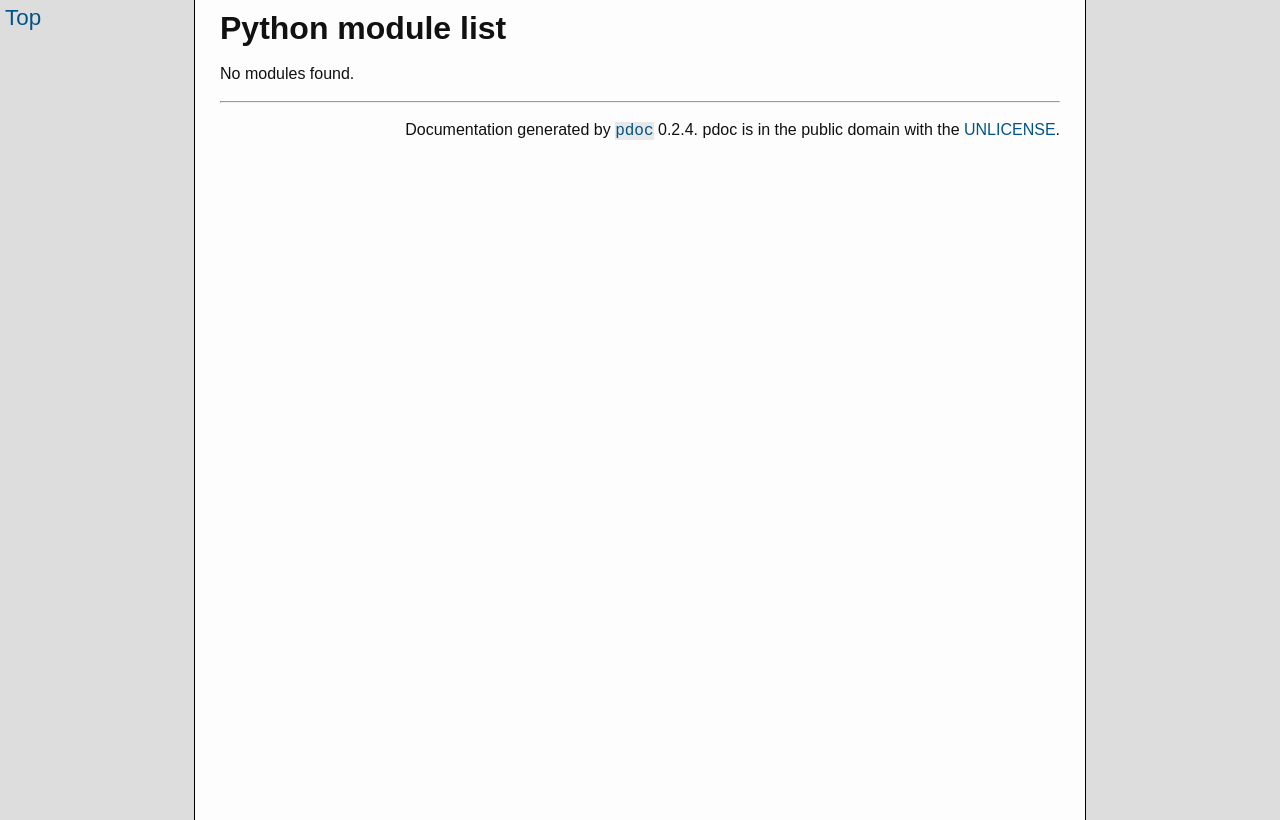
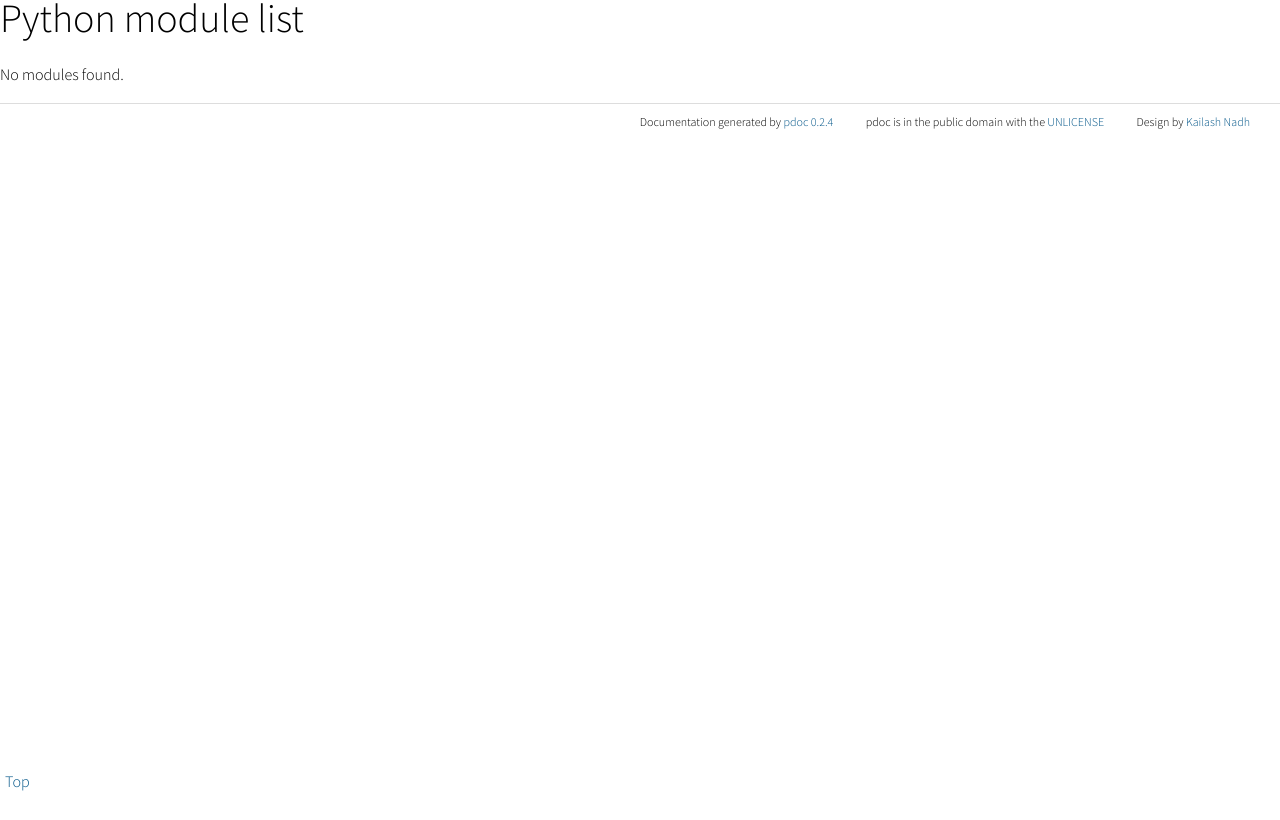
Before and after one commit to mitmproxy/pdoc, a Python web app: template pdoc/templates/html.mako in a window 1280 px wide. After the commit the page ends 791 px from the top, so only its background shows below. Run offline with Mako, Linux system fonts and the light colour scheme; the template is opened without the code that fills it, so the values that code supplies are empty.

Commit message:
HTML5+CSS face lift

```diff
--- a/pdoc/templates/css.mako
+++ b/pdoc/templates/css.mako
@@ -2,21 +2,28 @@
   html, body {
     margin: 0;
     padding: 0;
-    background: #ddd;
     height: 100%;
   }
-
-  #container {
-    width: 840px;
-    background-color: #fdfdfd;
-    color: #111;
-    margin: 0 auto;
-    border-left: 1px solid #000;
-    border-right: 1px solid #000;
-    padding: 10px 25px;
-    min-height: 100%;
+  body {
+    background: #fff;
+    font-family: "Source Sans Pro", "Helvetica Neueue", Helvetica, sans;
+    font-weight: 300;
+    font-size: 16px;
+    line-height: 1.6em;
   }
-
+  #content {
+    width: 70%;
+    max-width: 850px;
+    float: left;
+    padding: 30px 60px;
+    border-left: 1px solid #ddd;
+  }
+  #sidebar {
+    width: 25%;
+    float: left;
+    padding: 30px;
+    overflow: hidden;
+  }
   #nav {
     font-size: 130%;
     margin: 0 0 15px 0;
@@ -25,17 +32,32 @@
   #top {
     display: block;
     position: fixed;
-    top: 5px;
+    bottom: 5px;
     left: 5px;
-    font-size: 140%;
   }
 
+  #footer {
+    font-size: .75em;
+    padding: 5px 30px;
+    border-top: 1px solid #ddd;
+    text-align: right;
+  }
+    #footer p {
+      margin: 0 0 0 30px;
+      display: inline-block;
+    }
+
+  h1, h2, h3, h4, h5 {
+    font-weight: 300;
+  }
   h1 {
-    margin: 0 0 10px 0;
+    font-size: 2.5em;
+    margin: .15em 0 .75em 0;
   }
 
   h2 {
-    margin: 25px 0 10px 0;
+    font-size: 1.75em;
+    margin: 1em 0 .50em 0;
   }
 
   h3 {
@@ -50,32 +72,38 @@
   a {
     color: #058;
     text-decoration: none;
+    transition: color .3s ease-in-out;
   }
 
   a:hover {
     color: #e08524;
-  }
-
-  p {
-    line-height: 1.35em;
+    transition: color .3s ease-in-out;
   }
 
   pre, code, .mono, .name {
     font-family: "Ubuntu Mono", "Cousine", "DejaVu Sans Mono", monospace;
   }
 
+  .title .name {
+    font-weight: bold;
+  }
+  .section-title {
+    margin-top: 2em;
+  }
   .ident {
     color: #900;
   }
 
   code {
-    background: #e8e8e8;
+    background: #f9f9f9;
   }
 
   pre {
-    background: #e8e8e8;
-    padding: 6px;
+    background: #fefefe;
+    border: 1px solid #ddd;
+    box-shadow: 2px 2px 0 #f3f3f3;
     margin: 0 30px;
+    padding: 15px 30px;
   }
 
   .codehilite {
@@ -85,6 +113,7 @@
     .codehilite pre {
       margin: 0;
     }
+    .codehilite .err { background: #ff3300; color: #fff !important; }
 
   table#module-list {
     font-size: 110%;
@@ -122,57 +151,22 @@
       width: 100%;
     }
 
-  ul#index {
+
+  #index {
+    list-style-type: none;
+    margin: 0;
     padding: 0;
-    margin: 0;
   }
-
     ul#index .class_name {
       /* font-size: 110%; */
       font-weight: bold;
     }
-
-    ul#index li {
-      margin-bottom: 18px;
-    }
-
-      ul#index ul li {
-        margin-bottom: 8px;
-      }
-
-    ul#index, ul#index ul {
-      list-style-type: none;
-    }
-
-    ul#index ul {
-      margin: 0 0 10px 20px;
-      padding: 0;
-    }
-
-  .column_list {
-    width: 100%;
-    display: inline-block;
-    margin-left: 20px;
-  }
-
-  .column_list:after {
-    visibility: hidden;
-    display: block;
-    font-size: 0;
-    height: 0;
-    content: " ";
-    clear: both;
-  }
-
-    .column_list ul {
-      float: left;
-      text-align: left;
-      width: 32%;
-      margin: 0 !important;
+    #index ul {
+      margin: 0;
     }
 
   .item {
-    margin: 0 0 25px 0;
+    margin: 0 0 15px 0;
   }
 
     .item .class {
@@ -184,12 +178,17 @@
       }
 
     .item .name {
-      background: #e8e8e8;
-      padding: 4px;
-      margin: 0 0 8px 0;
-      font-size: 110%;
+      background: #fafafa;
+      margin: 0;
       font-weight: bold;
+      padding: 5px 10px;
+      border-radius: 3px;
+      display: inline-block;
+      min-width: 40%;
     }
+      .item .name:hover {
+        background: #f6f6f6;
+      }
 
     .item .empty_desc {
       margin: 0 0 5px 0;
@@ -197,8 +196,7 @@
     }
 
     .item .inheritance {
-      margin: 3px 0 10px 0;
-      padding: 0 8px;
+      margin: 3px 0 0 30px;
     }
 
     .item .inherited {
@@ -215,13 +213,27 @@
       }
 
     .source_cont {
-      margin: 10px 8px 0 8px;
+      margin: 0;
       padding: 0;
     }
 
-    .source_link {
-      font-weight: bold;
+    .source_link a {
+      background: #ffc300;
+      font-weight: 400;
+      font-size: .75em;
+      text-transform: uppercase;
+      color: #fff;
+      text-shadow: 1px 1px 0 #f4b700;
+
+      padding: 3px 8px;
+      border-radius: 2px;
+      transition: background .3s ease-in-out;
     }
+      .source_link a:hover {
+        background: #FF7200;
+        text-shadow: none;
+        transition: background .3s ease-in-out;
+      }
 
     .source {
       display: none;
@@ -237,10 +249,55 @@
   .desc h1, .desc h2, .desc h3 {
     font-size: 100% !important;
   }
+  .clear {
+    clear: both;
+  }
+
+  @media all and (max-width: 950px) {
+    #sidebar {
+      width: 35%;
+    }
+    #content {
+      width: 65%;
+    }
+  }
+  @media all and (max-width: 650px) {
+    #top {
+      display: none;
+    }
+    #sidebar {
+      float: none;
+      width: auto;
+    }
+    #content {
+      float: none;
+      width: auto;
+      padding: 30px;
+    }
+
+    #index ul {
+      padding: 0;
+      margin-bottom: 15px;
+    }
+    #index ul li {
+      display: inline-block;
+      margin-right: 30px;
+    }
+    #footer {
+      text-align: left;
+    }
+    #footer p {
+      display: block;
+      margin: inherit;
+    }
+  }
 
   /*****************************/
 </%def>
 <%def name="pre()">
+* {
+  box-sizing: border-box;
+}
 /*! normalize.css v1.1.1 | MIT License | git.io/normalize */
 
 /* ==========================================================================
--- a/pdoc/templates/html.mako
+++ b/pdoc/templates/html.mako
@@ -155,7 +155,7 @@
 %>
 <%def name="show_source(d)">
   % if show_source_code and d.source is not None and len(d.source) > 0:
-    <p class="source_link"><a href="javascript:void(0);" onclick="toggle('${sourceid(d)}', this);">Show source.</a></p>
+	<p class="source_link"><a href="javascript:void(0);" onclick="toggle('${sourceid(d)}', this);">Show source &equiv;</a></p>
 	<div id="${sourceid(d)}" class="source">
 	  ${decode(clean_source_lines(d.source))}
 	</div>
@@ -218,25 +218,11 @@
 </%def>
 
 <%def name="show_column_list(items, numcols=3)">
-  <%
-    items = list(items)
-    columns = [None] * numcols
-    per = len(items) // numcols
-    which_add1 = len(items) % numcols
-    for c in range(numcols):
-      numthis = per + 1 if c < which_add1 else per
-      columns[c] = items[0:numthis]
-      items = items[numthis:]
-  %>
-  <div class="column_list">
-    % for column in columns:
   <ul>
-        % for item in column:
+	% for item in items:
 	  <li class="mono">${item}</li>
 	% endfor
   </ul>
-    % endfor
-  </div>
 </%def>
 
 <%def name="show_module(module)">
@@ -268,28 +254,126 @@
 	  </p>
   % endif
 
-  <h1>Module ${module.name}</h1>
+  <header id="section-intro">
+	<h1 class="title"><span class="name">${module.name}</span> module</h1>
 	${module.docstring | mark}
 	${show_source(module)}
-  <hr>
+  </header>
 
-  <h2>Index</h2>
+  <section id="section-items">
+	  % if len(variables) > 0:
+	  <h2 class="section-title" id="header-variables">Module variables</h2>
+	  % for v in variables:
+		  <div class="item">
+			<p id="${v.refname}" class="name">var ${ident(v.name)}</p>
+			${show_desc(v)}
+		  </div>
+	  % endfor
+	  % endif
 
+	  % if len(functions) > 0:
+	  <h2 class="section-title" id="header-functions">Functions</h2>
+	  % for f in functions:
+		  ${show_func(f)}
+	  % endfor
+	  % endif
+
+	  % if len(classes) > 0:
+	  <h2 class="section-title" id="header-classes">Classes</h2>
+	  % for c in classes:
+		  <%
+			class_vars = c.class_variables()
+			smethods = c.functions()
+			inst_vars = c.instance_variables()
+			methods = c.methods()
+			mro = c.module.mro(c)
+		  %>
+		  <div class="item">
+			<p id="${c.refname}" class="name">class ${ident(c.name)}</p>
+			${show_desc(c)}
+
+			<div class="class">
+			  % if len(mro) > 0:
+				  <h3>Ancestors (in MRO)</h3>
+				  <ul class="class_list">
+				  % for cls in mro:
+					<li>${link(cls.refname)}</li>
+				  % endfor
+				  </ul>
+			  % endif
+			  % if len(class_vars) > 0:
+				  <h3>Class variables</h3>
+				  % for v in class_vars:
+					  <div class="item">
+						<p id="${v.refname}" class="name">var ${ident(v.name)}</p>
+						${show_inheritance(v)}
+						${show_desc(v)}
+					  </div>
+				  % endfor
+			  % endif
+			  % if len(smethods) > 0:
+				  <h3>Static methods</h3>
+				  % for f in smethods:
+					  ${show_func(f)}
+				  % endfor
+			  % endif
+			  % if len(inst_vars) > 0:
+				  <h3>Instance variables</h3>
+				  % for v in inst_vars:
+					  <div class="item">
+						<p id="${v.refname}" class="name">var ${ident(v.name)}</p>
+						${show_inheritance(v)}
+						${show_desc(v)}
+					  </div>
+				  % endfor
+			  % endif
+			  % if len(methods) > 0:
+				  <h3>Methods</h3>
+				  % for f in methods:
+					  ${show_func(f)}
+				  % endfor
+			  % endif
+			</div>
+		  </div>
+	  % endfor
+	  % endif
+
+	  % if len(submodules) > 0:
+	  <h2 class="section-title" id="header-submodules">Sub-modules</h2>
+	  % for m in submodules:
+		  <div class="item">
+			<p class="name">${link(m.refname)}</p>
+			${show_desc(m, limit=300)}
+		  </div>
+	  % endfor
+	  % endif
+	</section>
+</%def>
+
+<%def name="module_index(module)">
+  <%
+	variables = module.variables()
+	classes = module.classes()
+	functions = module.functions()
+	submodules = module.submodules()
+  %>
+  <div id="sidebar">
+	  <h1>Index</h1>
 	  <ul id="index">
 	  % if len(variables) > 0:
-    <li><h4><a href="#header-variables">Module variables</a></h4>
+		<li class="set"><h3><a href="#header-variables">Module variables</a></h3>
 		  ${show_column_list(map(lambda v: link(v.refname), variables))}
 		</li>
 	  % endif
 
 	  % if len(functions) > 0:
-    <li><h4><a href="#header-functions">Functions</a></h4>
+		<li class="set"><h3><a href="#header-functions">Functions</a></h3>
 		  ${show_column_list(map(lambda f: link(f.refname), functions))}
 		</li>
 	  % endif
 
 	  % if len(classes) > 0:
-    <li><h4><a href="#header-classes">Classes</a></h4>
+		<li class="set"><h3><a href="#header-classes">Classes</a></h3>
 		  <ul>
 			% for c in classes:
 			  <li class="mono">
@@ -307,7 +391,7 @@
 	  % endif
 
 	  % if len(submodules) > 0:
-    <li><h4><a href="#header-submodules">Sub-modules</a></h4>
+		<li class="set"><h3><a href="#header-submodules">Sub-modules</a></h3>
 		  <ul>
 			% for m in submodules:
 			  <li class="mono">${link(m.refname)}</li>
@@ -316,111 +400,22 @@
 		</li>
 	  % endif
 	  </ul>
-
-  % if len(variables) > 0:
-  <h2 id="header-variables">Module variables</h2>
-  % for v in variables:
-      <div class="item">
-        <p id="${v.refname}" class="name">var ${ident(v.name)}</p>
-        ${show_desc(v)}
   </div>
-  % endfor
-  % endif
-
-  % if len(functions) > 0:
-  <h2 id="header-functions">Functions</h2>
-  % for f in functions:
-      ${show_func(f)}
-  % endfor
-  % endif
-
-  % if len(classes) > 0:
-  <h2 id="header-classes">Classes</h2>
-  % for c in classes:
-      <%
-        class_vars = c.class_variables()
-        smethods = c.functions()
-        inst_vars = c.instance_variables()
-        methods = c.methods()
-        mro = c.module.mro(c)
-      %>
-      <div class="item">
-        <p id="${c.refname}" class="name">class ${ident(c.name)}</p>
-        ${show_desc(c)}
-
-        <div class="class">
-          % if len(mro) > 0:
-              <h4>Ancestors (in MRO)</h4>
-              <ul class="class_list">
-              % for cls in mro:
-                <li>${link(cls.refname)}</li>
-              % endfor
-              </ul>
-          % endif
-          % if len(class_vars) > 0:
-              <h4>Class variables</h4>
-              % for v in class_vars:
-                  <div class="item">
-                    <p id="${v.refname}" class="name">var ${ident(v.name)}</p>
-                    ${show_inheritance(v)}
-                    ${show_desc(v)}
-                  </div>
-              % endfor
-          % endif
-          % if len(smethods) > 0:
-              <h4>Static methods</h4>
-              % for f in smethods:
-                  ${show_func(f)}
-              % endfor
-          % endif
-          % if len(inst_vars) > 0:
-              <h4>Instance variables</h4>
-              % for v in inst_vars:
-                  <div class="item">
-                    <p id="${v.refname}" class="name">var ${ident(v.name)}</p>
-                    ${show_inheritance(v)}
-                    ${show_desc(v)}
-                  </div>
-              % endfor
-          % endif
-          % if len(methods) > 0:
-              <h4>Methods</h4>
-              % for f in methods:
-                  ${show_func(f)}
-              % endfor
-          % endif
-        </div>
-      </div>
-  % endfor
-  % endif
-
-  % if len(submodules) > 0:
-  <h2 id="header-submodules">Sub-modules</h2>
-  % for m in submodules:
-      <div class="item">
-        <p class="name">${link(m.refname)}</p>
-        ${show_desc(m, limit=300)}
-      </div>
-  % endfor
-  % endif
 </%def>
 
 <!doctype html>
-<!--[if lt IE 7]> <html class="no-js lt-ie9 lt-ie8 lt-ie7" lang="en"> <![endif]-->
-<!--[if IE 7]>		<html class="no-js lt-ie9 lt-ie8" lang="en"> <![endif]-->
-<!--[if IE 8]>		<html class="no-js lt-ie9" lang="en"> <![endif]-->
-<!--[if gt IE 8]><!--> <html class="no-js" lang="en"> <!--<![endif]-->
 <head>
   <meta charset="utf-8">
 
   % if module_list:
 	  <title>Python module list</title>
-      <meta name="description" content="A list of Python modules in sys.path">
+	  <meta name="description" content="A list of Python modules in sys.path" />
   % else:
 	  <title>${module.name} API documentation</title>
-      <meta name="description" content="${module.docstring | glimpse, trim}">
+	  <meta name="description" content="${module.docstring | glimpse, trim}" />
   % endif
 
+  <link href='http://fonts.googleapis.com/css?family=Source+Sans+Pro:400,300' rel='stylesheet' type='text/css'>
   <%namespace name="css" file="css.mako" />
   <style type="text/css">
   ${css.pre()}
@@ -447,10 +442,10 @@
 		return;
 	  if (!$node.style.display || $node.style.display == 'none') {
 		$node.style.display = 'block';
-        $link.innerHTML = 'Hide source.';
+		$link.innerHTML = 'Hide source &nequiv;';
 	  } else {
 		$node.style.display = 'none';
-        $link.innerHTML = 'Show source.';
+		$link.innerHTML = 'Show source &equiv;';
 	  }
 	}
   </script>
@@ -459,22 +454,26 @@
 <a href="#" id="top">Top</a>
 
 <div id="container">
-
 	% if module_list:
 		${show_module_list(modules)}
 	% else:
+		${module_index(module)}
+		<article id="content">
 			${show_module(module)}
+		</article>
 	% endif
+	<div class="clear"> </div>
+	<footer id="footer">
+		<p>
+			Documentation generated by
+			<a href="https://github.com/BurntSushi/pdoc">pdoc ${pdoc.__version__}</a>
+		</p>
 
-<hr>
-<p style="text-align: right;">
-  Documentation generated by
-  <code><a href="https://github.com/BurntSushi/pdoc">pdoc</a></code>
-  ${pdoc.__version__}.
+		<p>pdoc is in the public domain with the
+			<a href="http://unlicense.org">UNLICENSE</a></p>
 
-  pdoc is in the public domain with the
-  <a href="http://unlicense.org">UNLICENSE</a>.
-</p>
+		<p>Design by <a href="http://nadh.in">Kailash Nadh</a></p>
+	</footer>
 </div>
 </body>
 </html>
```
Lines whose indentation alone changed are shown as unchanged.
